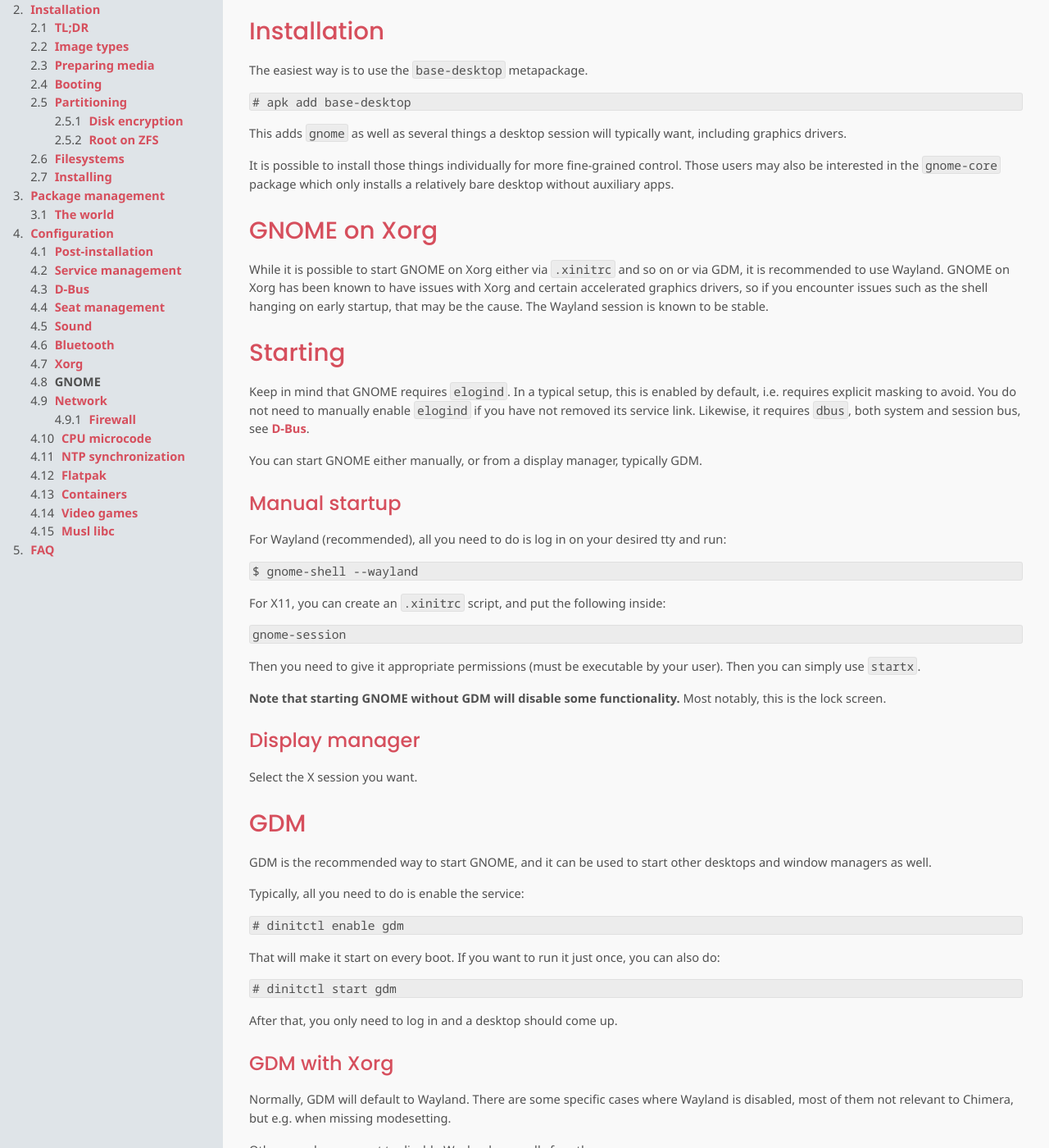
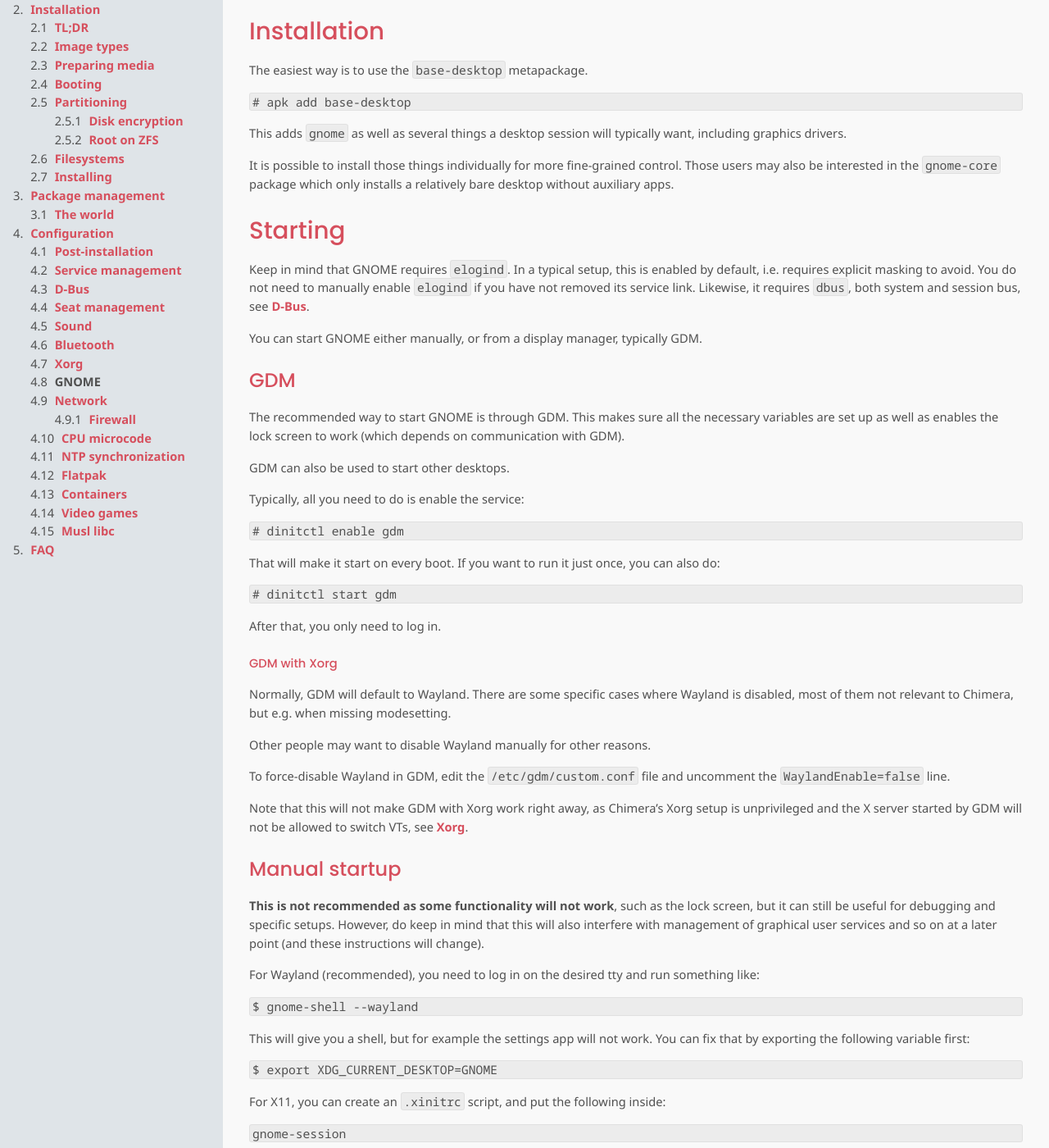
Before and after one commit to chimera-linux/chimera-linux.github.io, a Jekyll site: the page built from _docs/configuration/gnome.md, in a window 1280 px wide and 1400 px high, scrolled down 228 px. Shown: the whole window at 82% size. Built offline with Jekyll 4.4.1, drawn with Linux system fonts in a browser that asks for light colours; some of the changed text lies outside the part shown.

Commit message:
mark gnome manual startup as not fully supported

````diff
--- a/_docs/configuration/gnome.md
+++ b/_docs/configuration/gnome.md
@@ -22,15 +22,6 @@
 `gnome-core` package which only installs a relatively bare desktop
 without auxiliary apps.
 
-## GNOME on Xorg
-
-While it is possible to start GNOME on Xorg either via `.xinitrc`
-and so on or via GDM, it is recommended to use Wayland. GNOME on
-Xorg has been known to have issues with Xorg and certain accelerated
-graphics drivers, so if you encounter issues such as the shell
-hanging on early startup, that may be the cause. The Wayland session
-is known to be stable.
-
 ## Starting
 
 Keep in mind that GNOME requires `elogind`. In a typical setup, this
@@ -42,36 +33,13 @@
 You can start GNOME either manually, or from a display manager,
 typically GDM.
 
-### Manual startup
+### GDM
 
-For Wayland (recommended), all you need to do is log in on your
-desired tty and run:
+The recommended way to start GNOME is through GDM. This makes sure
+all the necessary variables are set up as well as enables the lock
+screen to work (which depends on communication with GDM).
 
-```
-$ gnome-shell --wayland
-```
-
-For X11, you can create an `.xinitrc` script, and put the following
-inside:
-
-```
-gnome-session
-```
-
-Then you need to give it appropriate permissions (must be executable
-by your user). Then you can simply use `startx`.
-
-**Note that starting GNOME without GDM will disable some functionality.**
-Most notably, this is the lock screen.
-
-### Display manager
-
-Select the X session you want.
-
-## GDM
-
-GDM is the recommended way to start GNOME, and it can be used to start
-other desktops and window managers as well.
+GDM can also be used to start other desktops.
 
 Typically, all you need to do is enable the service:
 
@@ -86,9 +54,9 @@
 # dinitctl start gdm
 ```
 
-After that, you only need to log in and a desktop should come up.
+After that, you only need to log in.
 
-### GDM with Xorg
+#### GDM with Xorg
 
 Normally, GDM will default to Wayland. There are some specific cases
 where Wayland is disabled, most of them not relevant to Chimera, but
@@ -102,3 +70,35 @@
 Note that this will not make GDM with Xorg work right away, as Chimera's
 Xorg setup is unprivileged and the X server started by GDM will not be
 allowed to switch VTs, see [Xorg](/docs/configuration/xorg).
+
+### Manual startup
+
+**This is not recommended as some functionality will not work**, such
+as the lock screen, but it can still be useful for debugging and specific
+setups. However, do keep in mind that this will also interfere with
+management of graphical user services and so on at a later point (and
+these instructions will change).
+
+For Wayland (recommended), you need to log in on the desired tty
+and run something like:
+
+```
+$ gnome-shell --wayland
+```
+
+This will give you a shell, but for example the settings app will
+not work. You can fix that by exporting the following variable first:
+
+```
+$ export XDG_CURRENT_DESKTOP=GNOME
+```
+
+For X11, you can create an `.xinitrc` script, and put the following
+inside:
+
+```
+gnome-session
+```
+
+Then you need to give it appropriate permissions (must be executable
+by your user). Then you can simply use `startx`.
````
